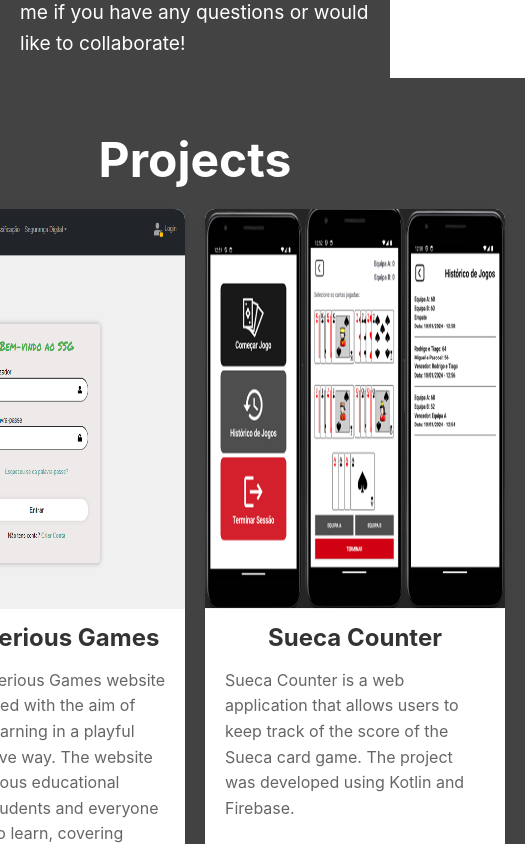
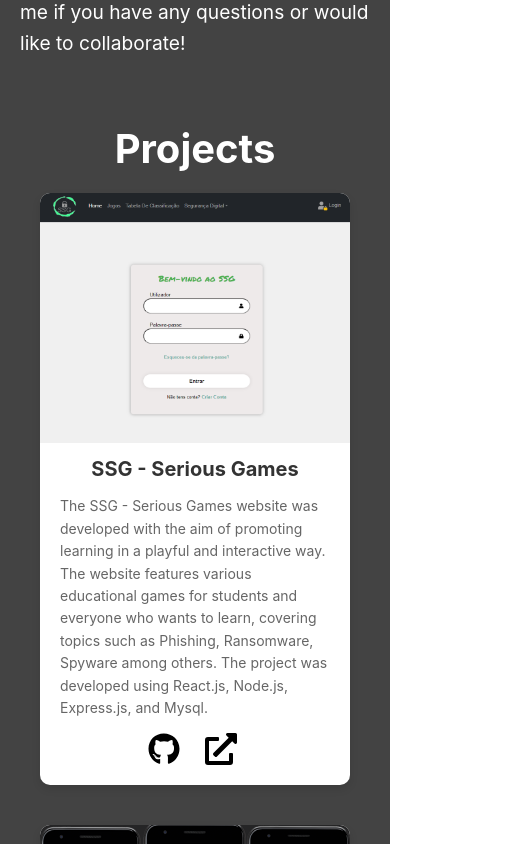
Before and after one commit to tiagoomota24/tiagoomota24.github.io, a React (Create React App) app: page / in a window 390 px wide. Shown: the part 1740-2584 px from the top of the page, 525 px wide, since content can reach past the window. Built offline with nearby package versions, Linux system fonts and the light colour scheme.

Commit message:
Responsive_change

```diff
--- a/src/styles/Contact.css
+++ b/src/styles/Contact.css
@@ -60,3 +60,41 @@
   color: #ffffff;
   transform: scale(1.05);
 }
+
+@media (max-width: 768px) {
+  .contact-container h1 {
+    font-size: 2.5rem;
+  }
+
+  .contact-form label {
+    font-size: 1rem;
+  }
+
+  .contact-form input,
+  .contact-form textarea {
+    font-size: 0.875rem;
+  }
+
+  .contact-form button {
+    font-size: 1rem;
+  }
+}
+
+@media (max-width: 480px) {
+  .contact-container h1 {
+    font-size: 2rem;
+  }
+
+  .contact-form label {
+    font-size: 0.875rem;
+  }
+
+  .contact-form input,
+  .contact-form textarea {
+    font-size: 0.75rem;
+  }
+
+  .contact-form button {
+    font-size: 0.875rem;
+  }
+}
--- a/src/styles/Projects.css
+++ b/src/styles/Projects.css
@@ -84,3 +84,36 @@
     width: 2.5rem; /* Increase this value to make the icons larger */
     height: 4.5rem; /* Increase this value to make the icons larger */
   }
+
+@media (max-width: 768px) {
+  .projects-grid {
+      grid-template-columns: 1fr; /* Single column on smaller screens */
+  }
+
+  .project-card {
+      margin-bottom: 20px; /* Add space between cards */
+  }
+
+  .project-image {
+      height: 250px; /* Adjust image height */
+  }
+}
+
+@media (max-width: 480px) {
+  .projects-container h1 {
+      font-size: 2.5rem; /* Adjust heading size */
+  }
+
+  .project-card h2 {
+      font-size: 1.25rem; /* Adjust card title size */
+  }
+
+  .project-card p {
+      font-size: 0.875rem; /* Adjust paragraph size */
+  }
+
+  .project-links a svg {
+      width: 2rem; /* Adjust icon size */
+      height: 2rem; /* Adjust icon size */
+  }
+}
```
